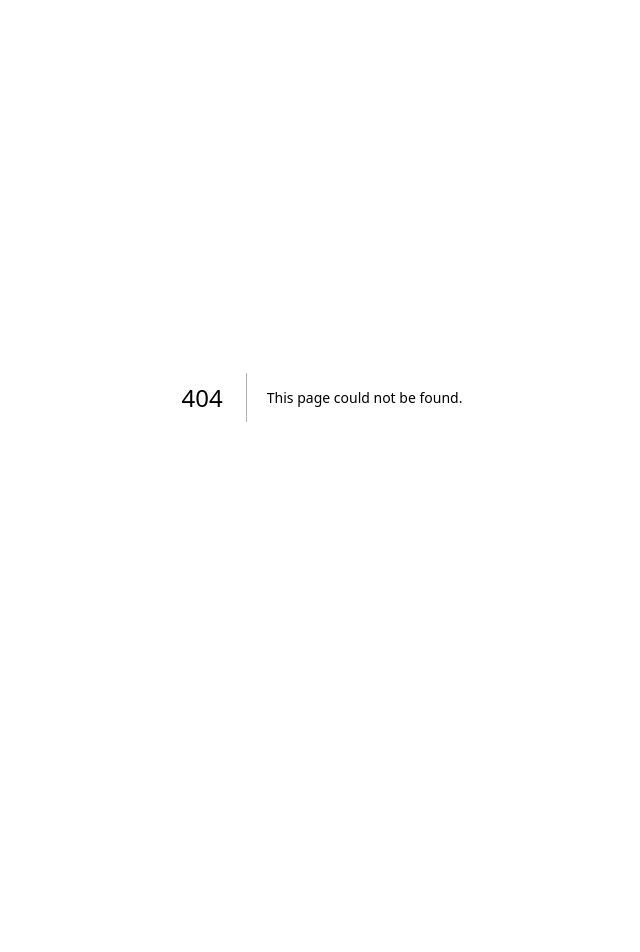
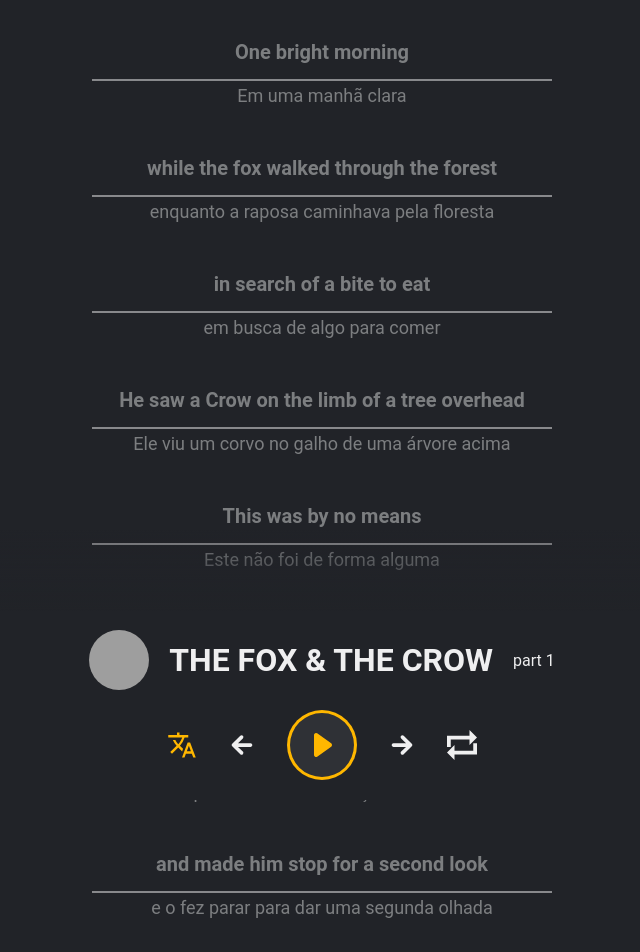
Before and after one commit to kayoroxa/netflix-2.0, a Next.js app: page /texto-audio/the-fox-and-the-crow/1 in a window 1280 px wide. Before the commit this address had no page. Shown: the top 952 px of the page, without its empty margins (318-958 px from the left). Before the commit the page ends 800 px from the top, so only its background shows below. Built offline with nearby package versions, Linux system fonts and the light colour scheme; grey boxes are pictures that could not be loaded.

Commit message:
texto-audio

```diff
--- /dev/null
+++ b/src/pages/texto-audio/the-fox-and-the-crow/1.tsx
@@ -0,0 +1,69 @@
+import TextoComAudio from '../../../templates/TextoComAudio'
+
+const text = {
+  audioUrl: 'https://audio.jukehost.co.uk/2T6EXCQ8OaUvvA9kXGsue2y9lR00c1GI',
+  title: 'The Fox & the Crow',
+  img: 'https://images.pexels.com/photos/6889088/pexels-photo-6889088.jpeg?auto=compress&cs=tinysrgb&w=1260&h=750&dpr=1',
+  description: 'part 1',
+  isOnYouTube: false,
+  lyrics: [
+    {
+      en: 'One bright morning',
+      pt: 'Em uma manhã clara',
+      start: 0,
+      end: 0.975,
+    },
+    {
+      en: 'while the fox walked through the forest',
+      pt: 'enquanto a raposa caminhava pela floresta',
+      start: 0.976,
+      end: 2.673,
+    },
+    {
+      en: 'in search of a bite to eat',
+      pt: 'em busca de algo para comer',
+      start: 2.675,
+      end: 4.042,
+    },
+    {
+      en: 'He saw a Crow on the limb of a tree overhead',
+      pt: 'Ele viu um corvo no galho de uma árvore acima',
+      start: 4.136,
+      end: 6.614,
+    },
+    {
+      en: 'This was by no means',
+      pt: 'Este não foi de forma alguma',
+      start: 7.382,
+      end: 8.475,
+    },
+    {
+      en: 'the first Crow the Fox had ever seen',
+      pt: 'o primeiro Corvo que a Raposa já tinha visto',
+      start: 8.479,
+      end: 10.631,
+    },
+    {
+      en: 'What caught his attention this time',
+      pt: 'O que chamou sua atenção dessa vez',
+      start: 11.504,
+      end: 13.028,
+    },
+    {
+      en: 'and made him stop for a second look',
+      pt: 'e o fez parar para dar uma segunda olhada',
+      start: 13.029,
+      end: 14.721,
+    },
+    {
+      en: 'was that the lucky Crow held a bit of cheese in her beak',
+      pt: 'foi que a sortuda Corvo segurava um pouco de queijo no bico dela',
+      start: 14.886,
+      end: 17.513,
+    },
+  ],
+}
+
+export default function () {
+  return <TextoComAudio textData={text} />
+}
```
